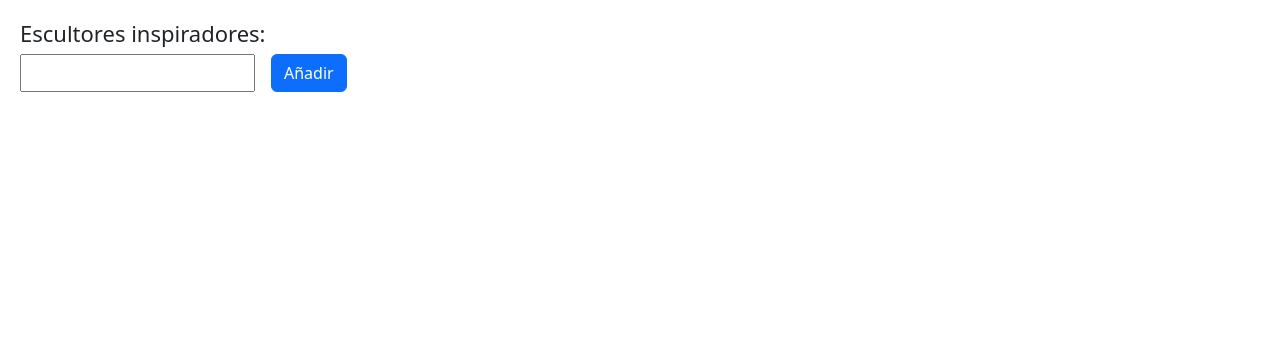
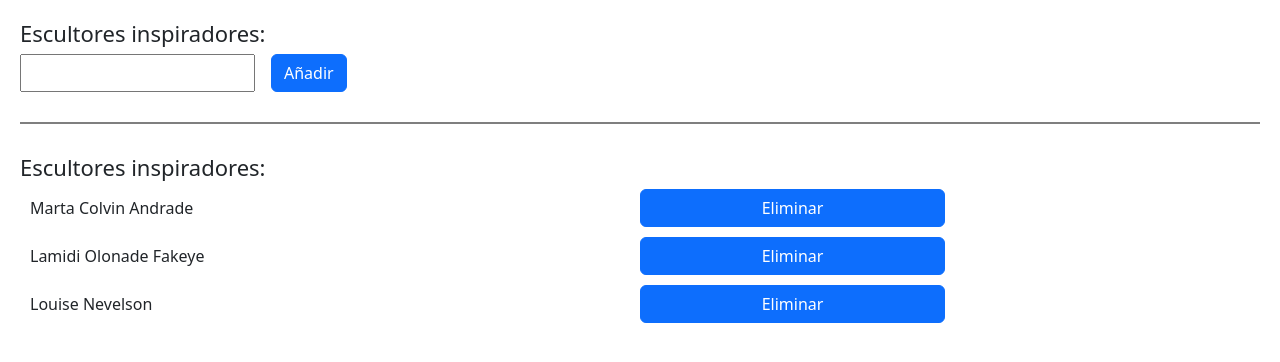
Before and after one commit to dgutierrez21/Learning-ReactJS--React-Docs, a React (Vite) app in the folder 01-learn/: page / in a window 1280 px wide. Shown: the top 362 px of the page. Built offline with nearby package versions, Linux system fonts and the light colour scheme.

Commit message:
Eliminar elementos de un array

```diff
--- a/01-learn/src/03-agregar-interactividad/07-actualizar-arrays-en-el-estado/ActualizarArraysEnElEstado.jsx
+++ b/01-learn/src/03-agregar-interactividad/07-actualizar-arrays-en-el-estado/ActualizarArraysEnElEstado.jsx
@@ -1,9 +1,12 @@
 import { List } from "./list/List";
+import { List02 } from "./list02/List02";
 
 const ActualizarArraysEnElEstado = () => {
   return (
     <>
       <List />
+      <div className="separator"></div>
+      <List02/>
     </>
   );
 };
--- /dev/null
+++ b/01-learn/src/03-agregar-interactividad/07-actualizar-arrays-en-el-estado/list02/List02.jsx
@@ -0,0 +1,33 @@
+import { useState } from "react";
+
+let artistasIniciales = [
+  { id: 0, nombre: "Marta Colvin Andrade" },
+  { id: 1, nombre: "Lamidi Olonade Fakeye" },
+  { id: 2, nombre: "Louise Nevelson" },
+];
+
+export const List02 = () => {
+  const [artistas, setArtistas] = useState(artistasIniciales);
+
+  return (
+    <>
+      <h1>Escultores inspiradores:</h1>
+
+      <ul>
+        {artistas.map((artista) => (
+          <li key={artista.id}>
+            {artista.nombre}
+            <button
+              onClick={() => {
+                setArtistas(artistas.filter((ar) => ar.id !== artista.id));
+              }}
+              className="btn btn-primary w-50"
+            >
+              Eliminar
+            </button>
+          </li>
+        ))}
+      </ul>
+    </>
+  );
+};
```
Also changed, not shown: 01-learn/src/03-agregar-interactividad/07-actualizar-arrays-en-el-estado/ActualizarArraysEnElEstado.txt.
